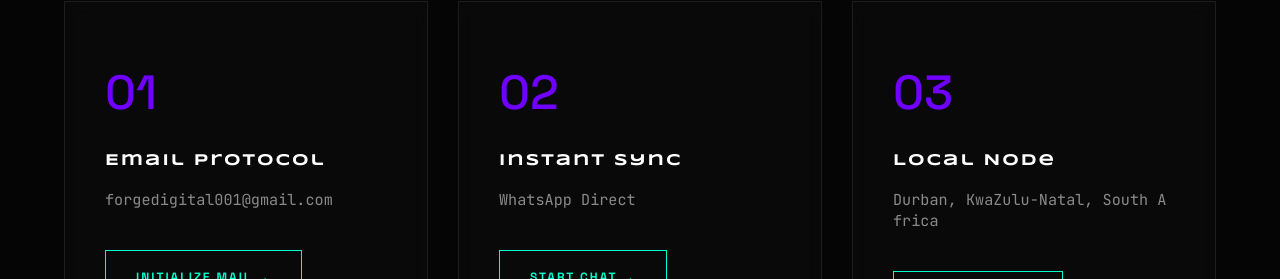
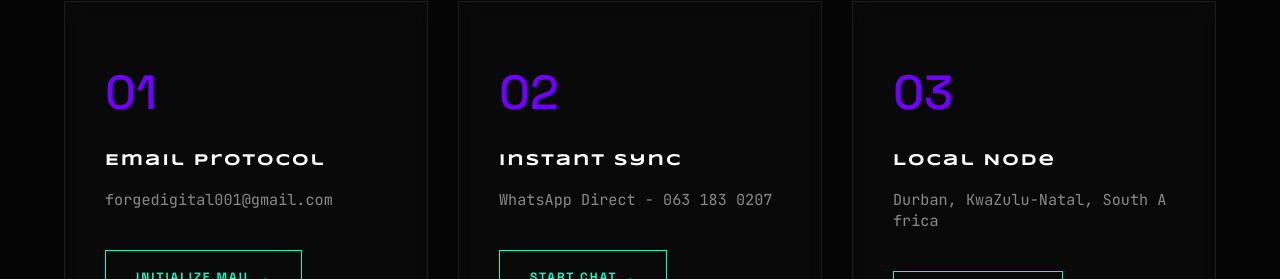
Before and after one commit to ST10378552/Template_Site, a React (Vite) app: page /contact in a window 1280 px wide. Shown: the part 917-1196 px from the top of the page. Built offline with nearby package versions, Linux system fonts and the light colour scheme.

Commit message:
feat: update buttons to navigate to contact page and fix GTM setup

```diff
--- a/src/components/Contact.jsx
+++ b/src/components/Contact.jsx
@@ -54,8 +54,8 @@ export default function Contact() {
             <span className="action-icon">02</span>
             <div className="action-content">
               <h4>Instant Sync</h4>
-              <p className="raw-data">WhatsApp Direct</p>
-              <a href={`https://wa.me/27000000000`} target="_blank" rel="noreferrer" className="action-button">
+              <p className="raw-data">WhatsApp Direct - 063 183 0207</p>
+              <a href={`https://wa.me/270631830207`} target="_blank" rel="noreferrer" className="action-button">
                 Start Chat →
               </a>
             </div>
```
